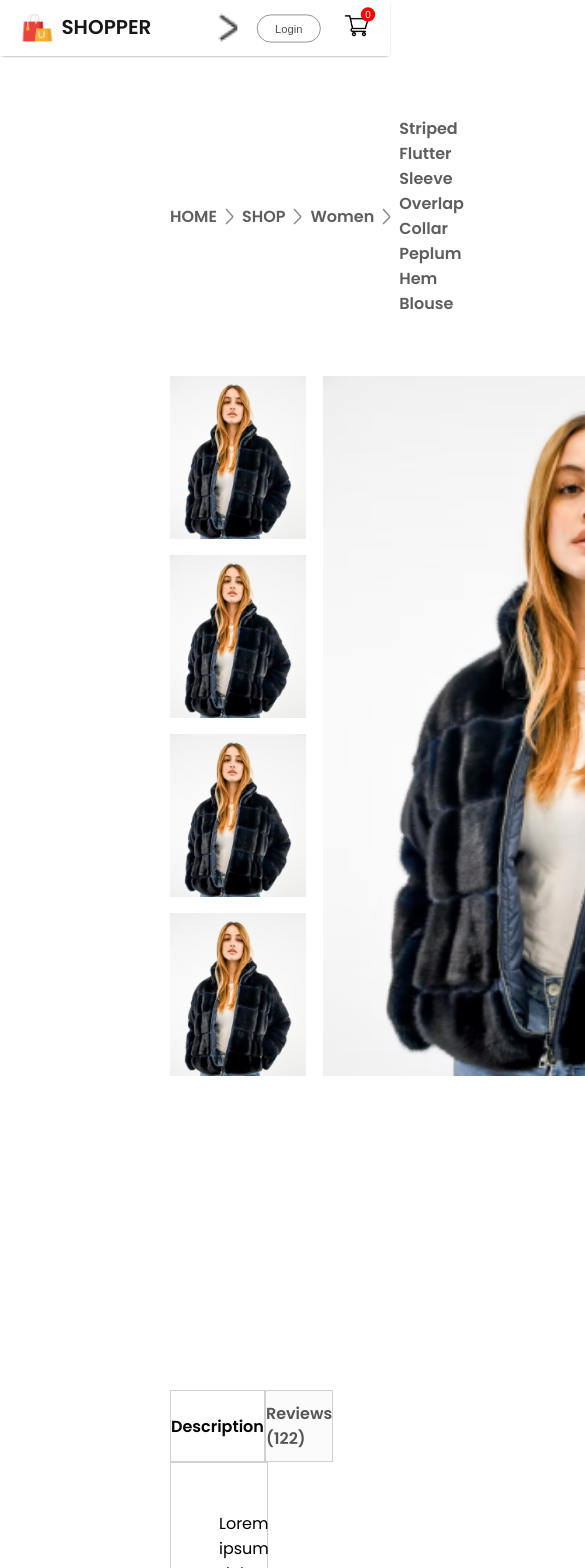
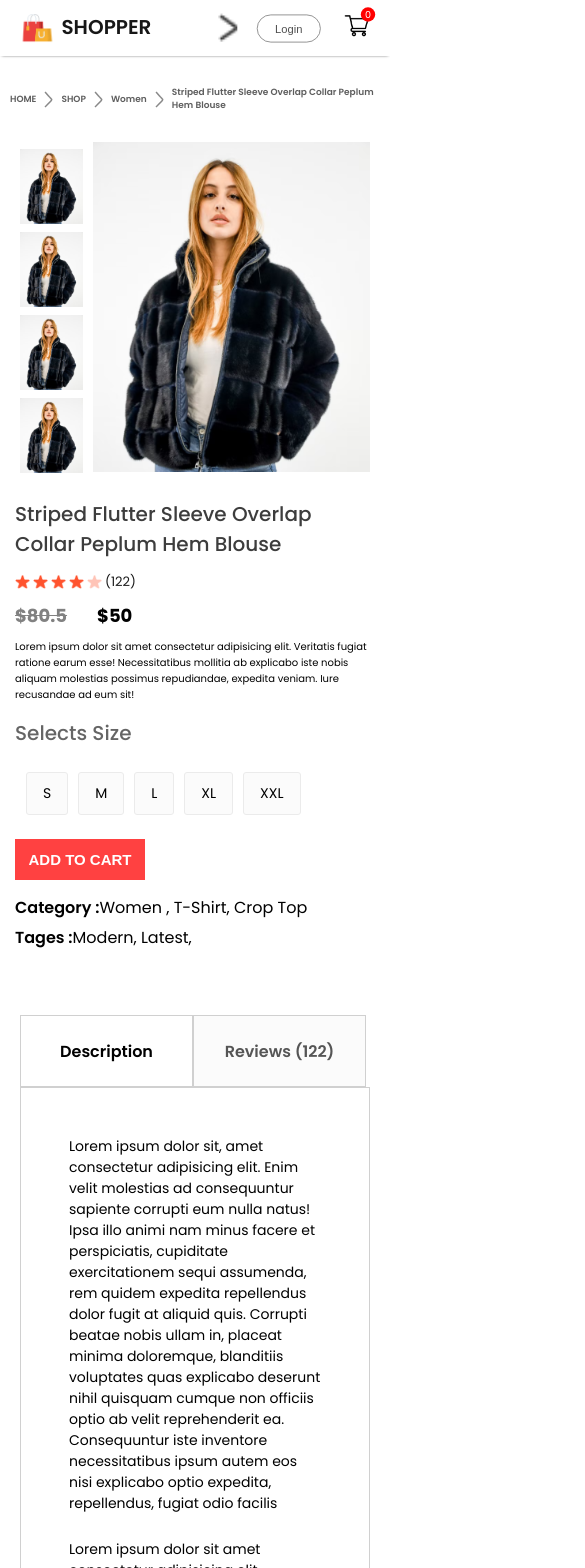
Before and after one commit to Kamaleshsarkar89189/E-commerce-Project, a React (Create React App) app: page /product/1 in a window 390 px wide. Shown: the top 1568 px of the page, 585 px wide, since content can reach past the window. Built offline with nearby package versions, Linux system fonts and the light colour scheme.

Commit message:
frontend completed

```diff
--- a/src/Components/Breadcrums/Breadcrum.css
+++ b/src/Components/Breadcrums/Breadcrum.css
@@ -8,3 +8,26 @@
     margin: 60px 170px;
     text-transform: capitalize;
 }
+@media(max-width:1280px){
+    .breadcrum{
+        margin: 30px 50px;
+        font-size: 14px;
+    }
+}
+@media(max-width:1024px) {
+    .breadcrum {
+        margin: 30px 30px;
+        font-size: 13px;
+    }
+}
+@media(max-width:800px) {
+    .breadcrum {
+        margin: 30px 10px;
+        font-size: 12px;
+    }
+}
+@media(max-width:500px) {
+    .breadcrum {
+        font-size: 9px;
+    }
+}
--- a/src/Components/CartItems/CartItems.css
+++ b/src/Components/CartItems/CartItems.css
@@ -91,3 +91,58 @@
     color: white;
     cursor: pointer;
 }
+@media(max-width:1280px){
+    .cartitems{
+        margin: 60px 50px;
+    }
+    .cartitems-format-main{
+        grid-template-columns: 0.5fr 3fr 0.5fr 0.5fr 0.5fr 0.5fr;
+        gap: 20px;
+        padding: 15px 0px;
+        font-size: 15px;
+    }
+    .carticon-product-icon{
+        height: 50px;
+    }
+    .cartitems-remove-icon{
+        margin: auto;
+    }
+    .cartitems-quantity{
+        width: 40px;
+        height: 30px;
+    }
+    .cartitems-down{
+        margin: 80px 0px;
+        flex-direction: column;
+        gap: 80px;
+    }
+    .cartitems-total{
+        margin: 0;
+    }
+    .cartitems-total button{
+        max-width: 200px;
+        height: 45px;
+        font-size: 13px;
+    }
+    .cartitems-promobox{
+        width: auto;
+        max-width: 500px;
+    }
+    .cartitems-promobox input{
+        width: 100%;
+    }
+    .cartitems-promobox button{
+        width: 120px;
+        margin-left: -125px;
+    }
+}
+@media(max-width:500px){
+    .cartitems-format-main{
+       display: none;
+       grid-template-columns: 0.5fr 3fr 0.5fr;
+       gap: 10px;
+    }
+    .cartitems-format{
+        display: grid;
+    }
+}
--- a/src/Components/DescriptionBox/DescriptionBox.css
+++ b/src/Components/DescriptionBox/DescriptionBox.css
@@ -4,3 +4,38 @@
 .descriptionbox-navidgator{
     display: flex;
 }
+.descriptionbox-nav-box {
+    display: flex;
+    align-items: center;
+    justify-content: center;
+    font-size: 16px;
+    font-weight: 600;
+    width: 171px;
+    height: 70px;
+    border: 1px solid #d0d0d0;
+}
+.descriptionbox-nav-box.fade {
+    background: #fbfbfb;
+    color: #555;
+}
+.descriptionbox-description {
+    display: flex;
+    flex-direction: column;
+    gap: 25px;
+    border: 1px solid #D0D0D0;
+    padding: 48px;
+    padding-bottom: 70px;
+}
+@media(max-width:1280px){
+    .descriptionbox{
+        margin: 60px;
+    }
+}
+@media(max-width:800px) {
+    .descriptionbox {
+        margin: 60px 20px;
+    }
+    .descriptionbox-description{
+        font-size: 14px;
+    }
+}
--- a/src/Components/ProductDisplay/ProductDisplay.css
+++ b/src/Components/ProductDisplay/ProductDisplay.css
@@ -86,25 +86,201 @@
 .productdisplay-right-category span{
     font-weight: 600;
 }
-.descriptionbox-nav-box{
-    display: flex;
-    align-items: center;
-    justify-content: center;
-    font-size: 16px;
-    font-weight: 600;
-    width: 171px;
-    height: 70px;
-    border: 1px solid #d0d0d0;
+@media(max-width:1280px){
+    .productdisplay{
+        margin: 0px 60px;
+    }
+    .productdisplay-left{
+        gap: 10px;
+    }
+    .productdisplay-img-list{
+        gap: 10px;
+    }
+    .productdisplay-img-list img{
+        height: 120px;
+    }
+    .productdisplay-main-img{
+        width: auto;
+        height: 510px;
+    }
+    .productdisplay-right{
+        margin: 0px 30px;
+    }
+    .productdisplay-right h1{
+        font-size: 22px;
+    }
+    .productdisplay-right-stars{
+        gap: 3px;
+        font-size: 13px;
+    }
+    .productdisplay-right-prices{
+        margin: 10px 0px;
+        font-size: 18px;
+    }
+    .productdisplay-right-description{
+        font-size: 13px;
+    }
+    .productdisplay-right-size h1{
+        margin-top: 20px;
+        font-size: 20px;
+    }
+    .productdisplay-right-size div{
+        padding: 14px 20px;
+    }
+    .productdisplay-right button{
+        width: 150px;
+        padding: 15px 0px;
+        margin-bottom: 20px;
+    }
+    .productdisplay-right-category{
+        margin-top: 5px;
+        font-size: 14px;
+    }
 }
-.descriptionbox-nav-box.fade{
-    background: #fbfbfb;
-    color: #555;
+@media(max-width:1024px) {
+    .productdisplay {
+        margin: 0px 30px;
+    }
+
+    .productdisplay-left {
+        gap: 5px;
+    }
+
+    .productdisplay-img-list img {
+        height: 80px;
+    }
+
+    .productdisplay-main-img {
+        height: 350px;
+    }
+
+    .productdisplay-right h1 {
+        font-size: 18px;
+    }
+
+    .productdisplay-right-stars img{
+        width: 15px;
+    }
+
+    .productdisplay-right-description {
+        font-size: 12px;
+    }
+    .productdisplay-right-sizes{
+       margin: 10px 0px;
+    }
+    .productdisplay-right-size div {
+        padding: 10px 16px;
+        font-size: 12px;
+    }
+
+    .productdisplay-right button {
+        width: 120px;
+        padding: 10px 0px;
+        margin-bottom: 10px;
+        font-size: 14px;
+    }
+
+    .productdisplay-right-category {
+        font-size: 12px;
+    }
 }
-.descriptionbox-description{
-    display: flex;
-    flex-direction: column;
-    gap: 25px;
-    border: 1px solid #D0D0D0;
-    padding: 48px;
-    padding-bottom: 70px;
+@media(max-width:800px) {
+    .productdisplay {
+        margin: 0px 10px;
+    }
+
+    .productdisplay-left {
+        gap: 0px;
+        flex-direction: column-reverse;
+        align-items: center;
+    }
+    .productdisplay-img-list{
+        flex-direction: row;
+        gap: 6px;
+    }
+    .productdisplay-img-list img {
+        height: 70px;
+    }
+
+    .productdisplay-main-img {
+        height: 300px;
+    }
+
+    .productdisplay-right h1 {
+        font-size: 14px;
+    }
+
+    .productdisplay-right-stars img {
+        width: 13px;
+    }
+
+    .productdisplay-right-description {
+        font-size: 10px;
+    }
+    .productdisplay-right-size h1{
+        margin-top: 10px 0px;
+    }
+    .productdisplay-right-sizes {
+        margin: 10px;
+    }
+
+    .productdisplay-right-size div {
+        padding: 4px 11px;
+    }
+
+    .productdisplay-right button {
+        width: 100px;
+        font-size: 12px;
+    }
+
+    .productdisplay-right-category {
+        font-size: 10px;
+    }
 }
+@media(max-width:500px){
+    .productdisplay{
+        flex-direction: column;
+    }
+    .productdisplay-left{
+        gap: 10px;
+        flex-direction: row;
+        margin: auto;
+    }
+    .productdisplay-img-list{
+        flex-direction: column;
+        gap: 8px;
+    }
+    .productdisplay-img-list img{
+        height: 75px;
+    }
+    .productdisplay-main-img{
+        height: 330px;
+    }
+    .productdisplay-right{
+        margin: 5px;
+    }
+    .productdisplay-right h1{
+        margin-top: 15px;
+        font-size: 20px;
+        font-weight: 500;
+    }
+    .productdisplay-right-stars img{
+        width: 15px;
+    }
+    .productdisplay-right-sizes{
+        gap: 10px;
+        margin: 20px 0px;
+    }
+    .productdisplay-right-sizes div{
+        padding: 10px 16px;
+        font-size: 14px;
+    }
+    .productdisplay-right button{
+        width: 130px;
+        font-size: 15px;
+        padding: 12px 0px;
+    }
+    .productdisplay-right-category{
+        font-size: 16px;
+    }
+}
--- a/src/Components/RelatedProducts/RelatedProduct.css
+++ b/src/Components/RelatedProducts/RelatedProduct.css
@@ -21,3 +21,76 @@
     display: flex;
     gap: 30px;
 }
+@media(max-width:1280px) {
+    .relatedproducts {
+        height: 70vh;
+    }
+
+    .relatedproducts h1 {
+        font-size: 40px;
+    }
+
+    .relatedproducts hr {
+        width: 160px;
+        height: 4px;
+    }
+
+    .relatedproducts-item {
+        gap: 20px;
+        margin-top: 30px;
+    }
+
+}
+
+@media(max-width:1024px) {
+    .relatedproducts {
+        height: 60vh;
+    }
+
+    .relatedproducts h1 {
+        font-size: 30px;
+    }
+
+    .relatedproducts hr {
+        width: 120px;
+        height: 3px;
+    }
+
+    .relatedproducts-item {
+        gap: 15px;
+        margin-top: 20px;
+    }
+
+}
+
+@media(max-width:800px) {
+    .relatedproducts {
+        height: 50vh;
+        gap: 6px;
+    }
+
+    .relatedproducts h1 {
+        font-size: 20px;
+    }
+
+    .relatedproducts hr {
+        width: 100px;
+    }
+
+    .relatedproducts-item {
+        gap: 5px;
+    }
+
+}
+
+@media(max-width:500px) {
+    .relatedproducts {
+        height: 90vh;
+    }
+
+    .relatedproducts-item {
+        display: grid;
+        grid-template-columns: 1fr 1fr;
+        gap: 20px;
+    }
+}
--- a/src/Pages/CSS/LoginSignup.css
+++ b/src/Pages/CSS/LoginSignup.css
@@ -1,6 +1,6 @@
 .loginsignup{
     width: 100%;
-    height: 100vh;
+    height: 80vh;
     background: #fce3fe;
     padding-top: 100px;
 }
@@ -91,6 +91,10 @@
     }
 }
 @media(max-width:800px){
+    .loginsignup{
+        width: 100%;
+        height: 80vh;
+    }
     .loginsignup-container{
         padding: 20px 30px;
     }
```
